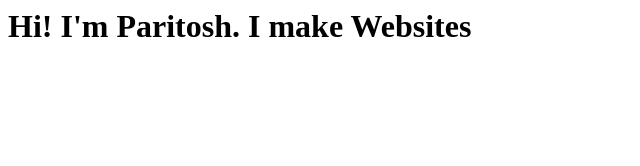
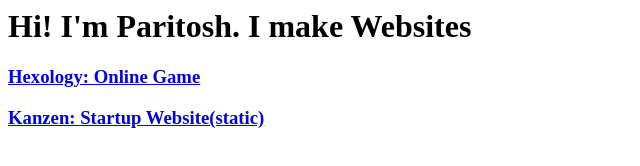
Before and after one commit to mehtaparitosh/mehtaparitosh.github.io, a plain HTML site: page index.html in a window 1280 px wide. Shown: the whole page, without its empty margins (0-640 px from the left). Drawn offline with Linux system fonts and the light colour scheme.

Commit message:
Update index.html

```diff
--- a/index.html
+++ b/index.html
@@ -1 +1,3 @@
 <h1>Hi! I'm Paritosh. I make Websites</h1>
+<h3><a href="http://hexology.herokuapp.com">Hexology: Online Game</a></h3>
+<h3><a href="http://kanzen.co.in">Kanzen: Startup Website(static)</a><h3>
```
